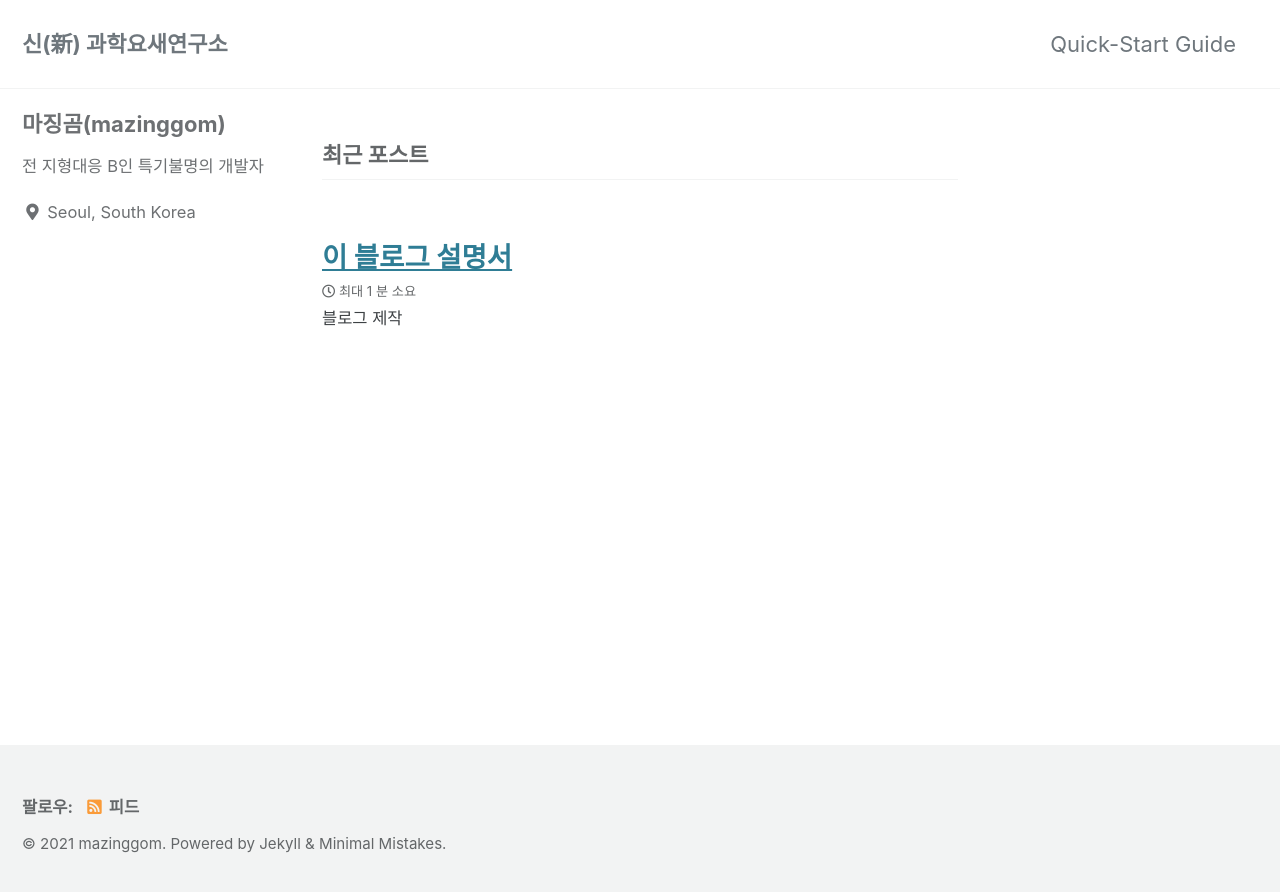
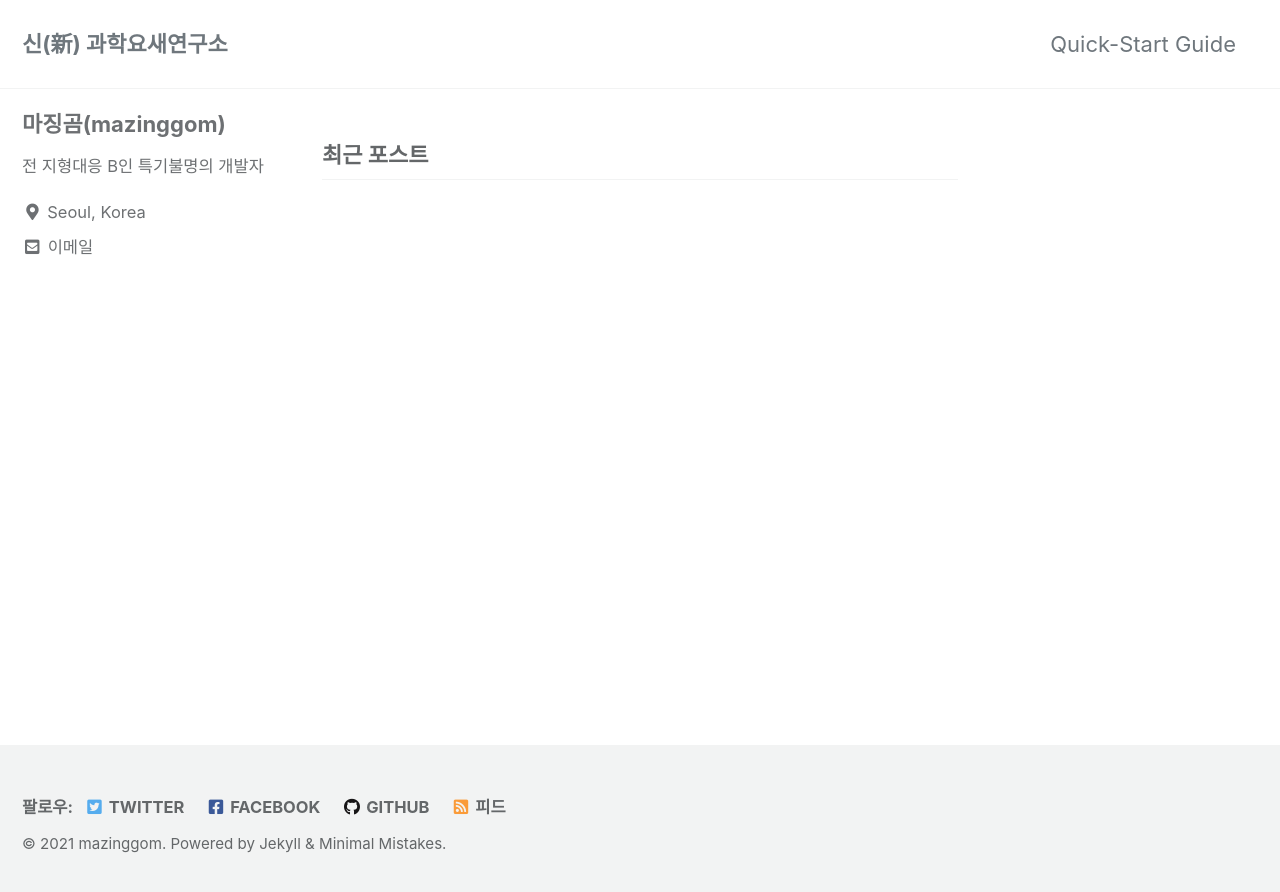
Before and after one commit to mazinggom/mazinggom.github.io, a Jekyll site: the page built from index.html, in a window 1280 px wide. Shown: the top 892 px of the page. Built offline with Jekyll 4.4.1, drawn with Linux system fonts in a browser that asks for light colours; cached includes are drawn as plain includes; the list of posts is cut into pages by our own code; part of the change alters nothing that is shown.

Commit message:
환경설정 추가 & 테스트 포스트 삭제

```diff
--- a/_config.yml
+++ b/_config.yml
@@ -104,8 +104,8 @@ author:
   name             : "마징곰(mazinggom)"
   avatar           : # path of avatar image, e.g. "/assets/images/bio-photo.jpg"
   bio              : "전 지형대응 B인 특기불명의 개발자"
-  location         : "Seoul, South Korea"
-  email            :
+  location         : "Seoul, Korea"
+  email            : "mazinggom@hotmail.com"
   links:
     - label: "Email"
       icon: "fas fa-fw fa-envelope-square"
@@ -131,13 +131,13 @@ footer:
   links:
     - label: "Twitter"
       icon: "fab fa-fw fa-twitter-square"
-      # url:
+      url: "https://twitter.com/mazinggom"
     - label: "Facebook"
       icon: "fab fa-fw fa-facebook-square"
-      # url:
+      url: "https://facebook.com/mazinggom"
     - label: "GitHub"
       icon: "fab fa-fw fa-github"
-      # url:
+      url: "https://github.com/mazinggom"
     - label: "GitLab"
       icon: "fab fa-fw fa-gitlab"
       # url:
@@ -217,7 +217,7 @@ sass:
 permalink: /:categories/:title/
 paginate: 5 # amount of posts to show
 paginate_path: /page:num/
-timezone: # https://en.wikipedia.org/wiki/List_of_tz_database_time_zones
+timezone: Asia/Seoul # https://en.wikipedia.org/wiki/List_of_tz_database_time_zones
 
 
 # Plugins (previously gems:)
--- a/_posts/2021-07-23-first.md
+++ /dev/null
@@ -1,12 +0,0 @@
----
-title: "이 블로그 설명서"
-permalink: /about/
-layout: single
----
-
-## 블로그 제작
-
-이 블로그는 GitHub Pages 블로그 서비스인 github.io를 같이 만들어보는 샘플 블로그 텍스트이다.
-
-아니 왜 나는 맨날 이런 걸 하면 한 번에 못하고 버벅거리나.
-남들 결과물은 다 쉬워 보이는데!
```
